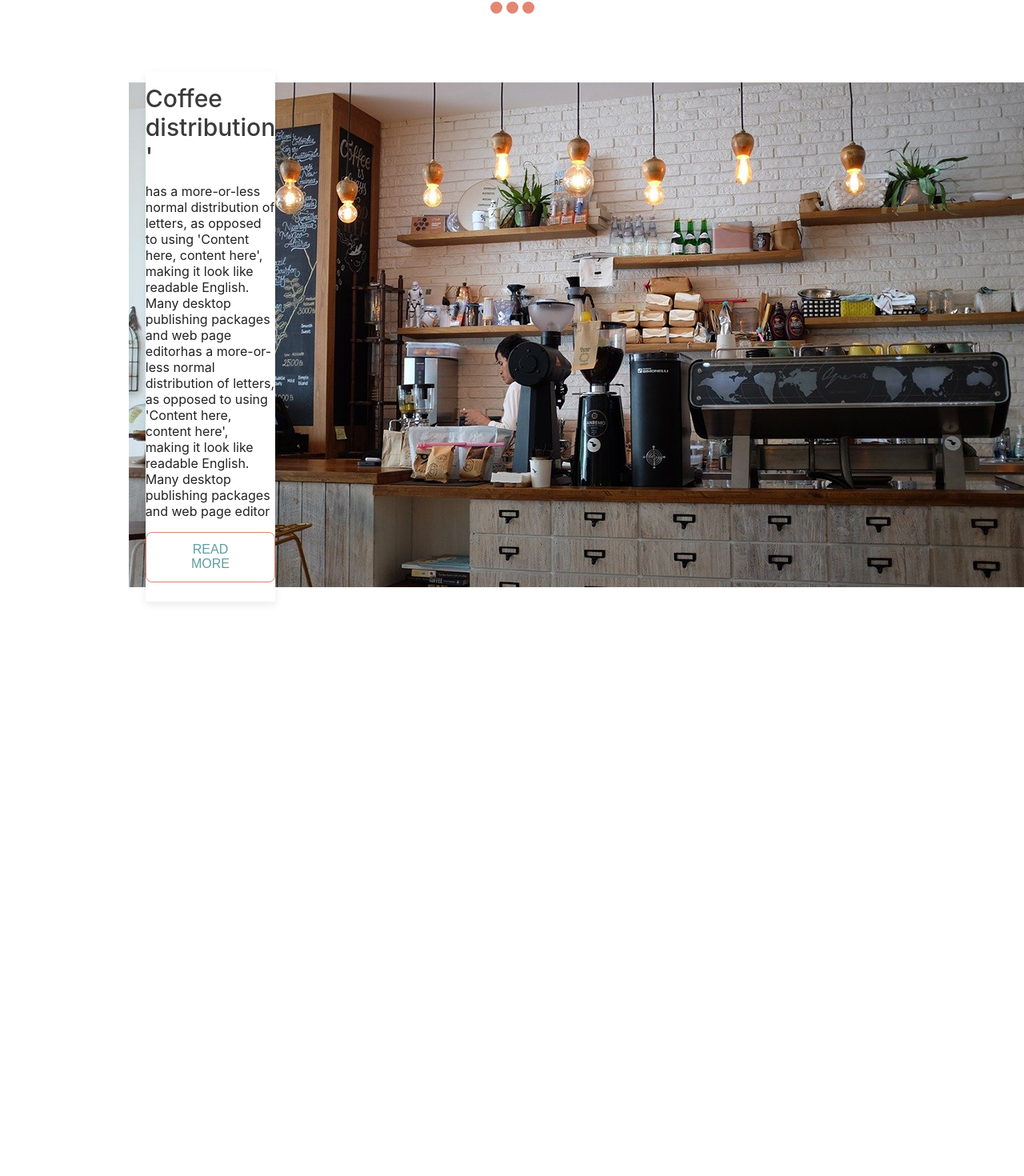
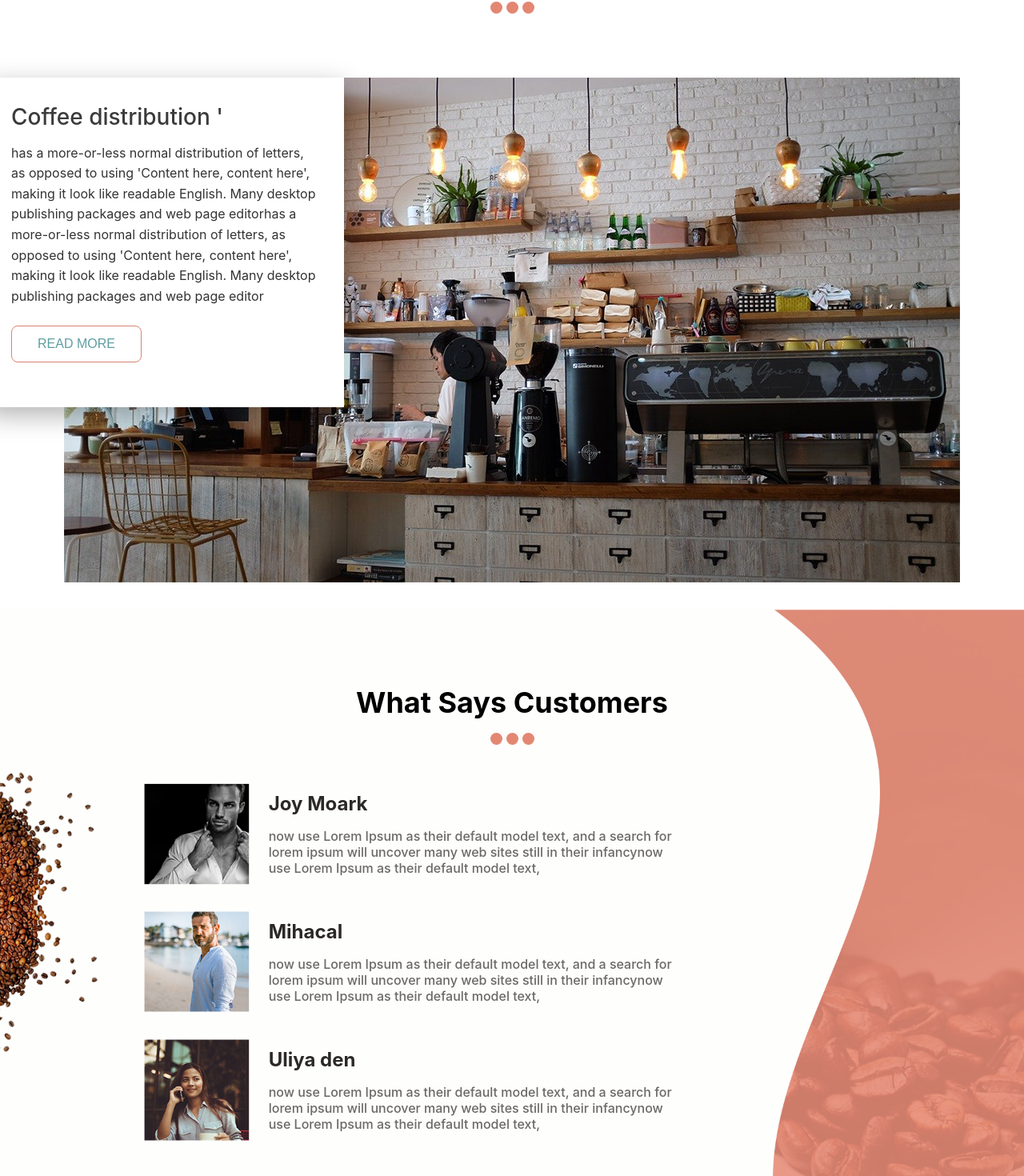
Before and after one commit to Mrymindigo/coffeeShop-app, a React (Create React App) app: page / in a window 1280 px wide. Shown: the part 1594-3064 px from the top of the page at 80% size. Before the commit the page ends 2370 px from the top, so only its background shows below. Built offline with nearby package versions, Linux system fonts and the light colour scheme.

Commit message:
add customers section

```diff
--- a/package.json
+++ b/package.json
@@ -7,6 +7,7 @@
     "@testing-library/jest-dom": "^6.6.3",
     "@testing-library/react": "^16.3.0",
     "@testing-library/user-event": "^13.5.0",
+    "prop-types": "^15.8.1",
     "react": "^19.1.0",
     "react-dom": "^19.1.0",
     "react-scripts": "5.0.1",
@@ -17,7 +18,7 @@
     "build": "react-scripts build",
     "test": "react-scripts test",
     "eject": "react-scripts eject",
-    "dev" : "vite"
+    "dev": "vite"
   },
   "eslintConfig": {
     "extends": [
--- a/src/App.css
+++ b/src/App.css
@@ -14,3 +14,19 @@ button{
     padding-left: 3rem;
     padding-right: 3rem;
 }
+
+.customersSection{
+    background-image: url('../public/client-bg.png');
+    width: 100%;
+    height: auto;
+    background-size: 100% 100%;
+}
+.customerBoxContainer{
+    display: flex;
+    flex-direction: column;
+    justify-content: center;
+    align-items: center;
+    gap: 2rem;
+    width: 80%;
+    padding-bottom: 3rem;
+}
--- a/src/App.js
+++ b/src/App.js
@@ -4,6 +4,7 @@ import HeadSwiper from './Head-swiper/Head-swiper'
 import Product from './Product/Product'
 import SectionTitle from './Sections-title/SectionTitle'
 import AboutSection from './aboutUs/AboutSection'
+import Customer from './customers/Customer'
 
 
 function App() {
@@ -12,6 +13,12 @@ function App() {
     { id: "2", image: "img-2.png", title: "BEAN VARIETIES", description: "looking at its layout. The point of 2" },
     { id: "3", image: "img-3.png", title: "COFFEE & PASTRY", description: "looking at its layout. The point of 3" },
     { id: "4", image: "img-4.png", title: "COFFEE TO GO", description: "looking at its layout. The point of 4" }
+  ]
+
+  const allCustomers = [
+    { id: '1', image: 'client-img1.png', name: 'Joy Moark', comment: 'now use Lorem Ipsum as their default model text, and a search for lorem ipsum will uncover many web sites still in their infancynow use Lorem Ipsum as their default model text,' },
+    { id: '2', image: 'client-img2.png', name: 'Mihacal', comment: 'now use Lorem Ipsum as their default model text, and a search for lorem ipsum will uncover many web sites still in their infancynow use Lorem Ipsum as their default model text,' },
+    { id: '3', image: 'client-img3.png', name: 'Uliya den', comment: 'now use Lorem Ipsum as their default model text, and a search for lorem ipsum will uncover many web sites still in their infancynow use Lorem Ipsum as their default model text,' }
   ]
 
   return (
@@ -29,6 +36,15 @@ function App() {
       </div>
       <SectionTitle value="About Our shop" />
       <AboutSection />
+
+      <div className="customersSection">
+        <SectionTitle value="What says customers" />
+        <div className="customerBoxContainer">
+          <Customer {...allCustomers[0]} />
+          <Customer {...allCustomers[1]} />
+          <Customer {...allCustomers[2]} />
+        </div>
+      </div>
     </>
   );
 }
--- a/src/Product/Product.js
+++ b/src/Product/Product.js
@@ -6,7 +6,7 @@ import './Product.css'
 export default function Product(props) {
     return (
         <div className="productBox">
-                <img className='productImg' src={props.image} alt="poduct img" />
+            <img className='productImg' src={props.image} alt="poduct img" />
             <h2>{props.title}</h2>
             <p>{props.description}</p>
             <ReadMoreBtn />
--- a/src/Sections-title/SectionTitle.js
+++ b/src/Sections-title/SectionTitle.js
@@ -1,5 +1,5 @@
 
-import './ProductTitle.css'
+import './SectionTitle.css'
 import React from 'react'
 
 export default function ProductTitle(props) {
--- a/src/aboutUs/AboutSection.css
+++ b/src/aboutUs/AboutSection.css
@@ -1,45 +1,49 @@
 
-.aboutSectionContainer{
-    width: 100%;
+.aboutSectionContainer {
+    display: flex;
+    justify-content: center;
+    align-items: center;
+    padding: 2rem;
+    margin: auto;
     position: relative;
-    display: flex;
-    justify-content: center !important;
-    align-items: center;
-    padding: 1.5rem;
 }
 
-.aboutUsImgContainer{
-    width: 50% !important;
-    z-index: 1;
-    position: absolute;
-    margin: 2rem;
+.aboutUsImgContainer {
+    width: 20%;
     display: flex;
+    align-items:center;
     justify-content: center;
+}
+
+.aboutUsImg {
+    width: 100%;
+    height: auto;
+    object-fit: cover;
+    box-sizing: border-box;
+}
+
+.AboutDescription {
+    background-color: #fff;
+    box-shadow: 0px 10px 30px rgba(0, 0, 0, 0.3);
+    padding: 2rem;
+    width: 35%;
+    z-index: 2;
+    position:absolute;
+    left: -18px;
+    top: 32px;
 
 }
-.aboutUsImg{
-    box-sizing: border-box;
-    width: 100%;
-    height: 100%;
-    object-fit: cover;
+
+.AboutDescription h1 {
+    font-size: 28px;
+    font-weight: 500;
+    color: #3b3b3b;
+    margin-bottom: 1rem;
 }
-.AboutDescription{
-    position: relative;
-    background-color: white;
-    width: 40%;
-    z-index: 2;
-    box-shadow: 0 4px 10px rgba(0, 0, 0, 0.08);
-    left: 183px;
+
+.AboutDescription p {
+    font-size: 16px;
+    color: #333;
+    line-height: 1.6;
+    margin-bottom: 1.5rem;
 }
-.AboutDescription h1{
-    font-size: 30px;
-    color: #3b3b3b;
-    font-weight: 500;
-    padding: 1rem 0;
-}
-.AboutDescription p{
-    color: rgb(35, 34, 34);
-    font-size: 16px;
-    font-weight: 400;
-    padding-bottom: 1rem;
-}
--- a/src/aboutUs/AboutSection.js
+++ b/src/aboutUs/AboutSection.js
@@ -17,7 +17,7 @@ export default function AboutSection() {
                     Many desktop publishing packages and web page editor</p>
                 <ReadMoreBtn />
             </div>
-            <div className="aboutUSImgContainer">
+            <div className="aboutUsImgContainer">
                 <img className='aboutUsUImg' src="about-img.png" alt="about us image" />
             </div>
 
--- /dev/null
+++ b/src/customers/Customer.css
@@ -0,0 +1,35 @@
+
+.customerBox{
+    display: flex;
+    align-items: center;
+    gap: 1.5rem;
+    width: 65%;
+    justify-content: center;
+}
+.customerImgContainer{
+    width: 350px;
+
+}
+.customerImg{
+    width: 100%;
+    height: auto;
+    object-fit: cover;
+    box-sizing: border-box !important;
+    vertical-align: middle;
+}
+
+.clientText{
+    display: flex;
+    flex-direction: column;
+    gap: 1rem;
+}
+.customerName{
+    font-size: 24px;
+    font-weight: 700;
+    color: rgb(44, 40, 40);
+}
+.customerComment{
+    font-size: 16px;
+    font-weight: 500;
+    color:rgba(62, 58, 58, 0.767);
+}
--- /dev/null
+++ b/src/customers/Customer.js
@@ -0,0 +1,16 @@
+import './Customer.css'
+import React from 'react'
+
+export default function Customer(props) {
+    return (
+        <div className='customerBox'>
+            <div className="customerImgContainer">
+                <img src={props.image} alt="customer image" className="customerImg" />
+            </div>
+            <div className="clientText">
+                <h2 className="customerName">{props.name}</h2>
+                <p className="customerComment">{props.comment}</p>
+            </div>
+        </div>
+    )
+}
```
Also changed, not shown: src/Sections-title/SectionTitle.css (renamed from src/Sections-title/ProductTitle.css), 1 other file (tests, documents, lock files or other folders).
